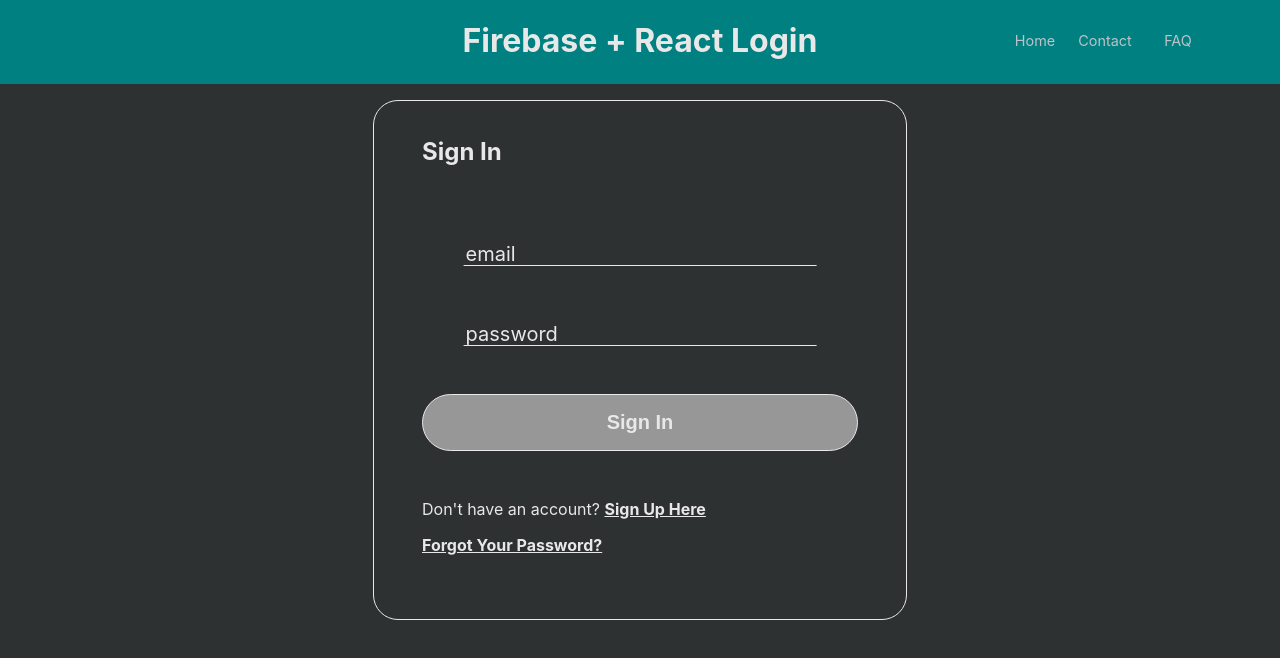
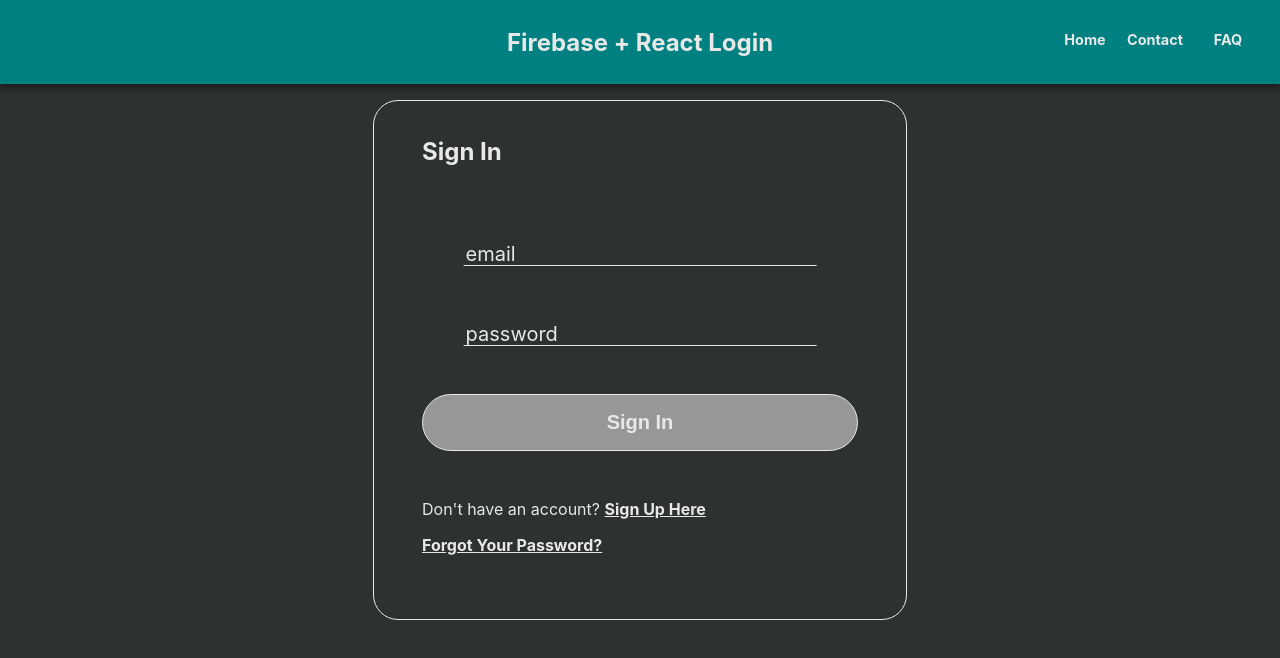
Before and after one commit to heardMan/firebase-auth-react, a React (Create React App) app: page /signin in a window 1280 px wide. Shown: the top 658 px of the page. Built offline with nearby package versions, Linux system fonts and the light colour scheme; no server answers; the database is empty.

Commit message:
added sign out button to Navigation component

```diff
--- a/src/components/Account/Account.css
+++ b/src/components/Account/Account.css
@@ -180,6 +180,7 @@
     margin-left: 15%;
     margin-right: auto;
     margin-top: -0.5rem;
+    width:70%;
 }
 
 .verified {
--- a/src/components/Account/Account.js
+++ b/src/components/Account/Account.js
@@ -213,9 +213,9 @@
 
             </div>
 
-            <div>
+            {/* <div>
                 <SignOut />
-            </div>
+            </div> */}
 
             {/* Email verification sent confirmation modal */}
             <div className={verifyModalOpen === true ? 'verifyModal open' : 'verifyModal'}>
--- a/src/components/Header/Header.css
+++ b/src/components/Header/Header.css
@@ -6,11 +6,15 @@
     background-color: #008080;
     z-index: 900;
     height: 84px;
+    box-shadow: 0px 3px 8px rgba(0, 0, 0, 0.5);
 }
 
 #header .title {
     display: flex;
     justify-content: center;
+    text-align: center;
+    font-size: 0.75rem;
+    margin: 0.75rem;
 }
 
 #spacer {
@@ -18,3 +22,12 @@
     height: 84px;
     width: 100%;
 }
+
+@media (min-width: 350px) {
+
+    #header .title {
+        font-size: 0.75rem;
+        margin: 0.75rem;
+    }
+
+}
--- a/src/components/Nav/Nav.css
+++ b/src/components/Nav/Nav.css
@@ -5,7 +5,7 @@
     width: 64px;
     height: 64px;
     border-radius: 100%;
-    border: solid #95a5a6 1px;
+    border: solid #e8e8e8 1px;
     background-color: #008080;
     box-shadow: 0px 3px 8px rgba(0, 0, 0, 0.5);
     z-index: 901;
@@ -29,26 +29,27 @@
     right: 48px;
     height: 0px;
     width: 0px;
-    color: #BDC3C7;
+    color: #e8e8e8;
     z-index: 900;
 }
 
 .menu-item {
-    position: absolute;
+    /* position: absolute;
     bottom: -49px;
-    right: -49px;
+    right: -49px; */
     text-align: center;
     text-decoration: none;
     line-height: 3.7;
     padding: 0.5rem;
     margin: 1rem;
-    height: 48px;
-    width: 48px;
-    color: #BDC3C7;
+    height: 64px;
+    width: 64px;
+    color: #e8e8e8;
     background-color: #008080;
-    font-size: small;
-    border: solid #BDC3C7 1px;
-    border-radius: 50%;
+    font-size: 1rem;
+    font-weight: 700;
+    border: solid #e8e8e8 1px;
+    border-radius: 50px;
     box-shadow: 0px 6px 5px rgba(0, 0, 0, 0.5);
     z-index: 901;
     transition: 0.5s;
@@ -61,47 +62,75 @@
     left: 50%;
     transform: translate(-50%,-50%);
     text-decoration: none;
-    color: #BDC3C7;
+    color: #e8e8e8;
 }
 
 .menu>:nth-child(1) {
+    position: absolute;
+    bottom: 30px;
+    right: -149px;
     transition-delay: 0s;
 }
 
 .menuOpen>:nth-child(1) {
     position: absolute;
-    bottom: -49px;
-    right: 100px;
+    bottom: 30px;
+    /* right: 100px; */
+    right: -55px;
     transition: 0.5s;
     transition-delay: 0s;
-    transform: scale(1.2);
+    /* transform: scale(1.2); */
 }
 
 .menu>:nth-child(2) {
+    position: absolute;
+    bottom: 110px;
+    right: -149px;
     transition-delay: 0.5s;
 }
 
 .menuOpen>:nth-child(2) {
     position: absolute;
-    bottom: 60px;
-    right: 60px;
+    bottom: 110px;
+    /* right: 100px; */
+    right: -55px;
     transition: 0.5s;
     transition-delay: 0.5s;
-    transform: scale(1.2);
+    /* transform: scale(1.2); */
 }
 
 .menu>:nth-child(3) {
+    position: absolute;
+    bottom: 190px;
+    right: -149px;
     transition-delay: 1s;
 }
 
 .menuOpen>:nth-child(3) {
     position: absolute;
-    bottom: 100px;
-    right: -49px;
+    bottom: 190px;
+    /* right: 100px; */
+    right: -55px;
     transition: 0.5s;
     transition-delay: 1s;
-    transform: scale(1.2);
+    /* transform: scale(1.2); */
+}
 
+.menu>:nth-child(4) {
+    position: absolute;
+    bottom: 295px;
+    right: -149px;
+    transition-delay: 1.5s;
+}
+
+.menuOpen>:nth-child(4) {
+    position: absolute;
+    bottom: 295px;
+    /* right: 100px; */
+    right: -30px;
+    transition: 0.5s;
+    transition-delay: 1.5s;
+    /* transform: scale(1.2); */
 }
 
 .menu-link {
@@ -120,35 +149,71 @@
         top: 0.5rem;
     }
 
-    .menu-item {
+    /* .menu-item {
         position: absolute;
         top: -15px;
         left: -49px;
+    } */
+
+    .menu>:nth-child(1) {
+        position: absolute;
+        top: 60px;
+        left: 50px;
+        transition-delay: 0s;
     }
 
     .menuOpen>:nth-child(1) {
         position: absolute;
-        top: 75px;
-        left: -49px;
+        top: 60px;
+        left: -55px;
         transition: 0.5s;
         transition-delay: 0s;
         z-index: 899;
     }
 
+    .menu>:nth-child(2) {
+        position: absolute;
+        top: 140px;
+        left: 50px;
+        transition-delay: 0.5s;
+    }
+
     .menuOpen>:nth-child(2) {
         position: absolute;
-        top: 163px;
-        left: -49px;
+        top: 140px;
+        left: -55px;
         transition: 0.5s;
         transition-delay: 0.5s;
     }
 
+    .menu>:nth-child(3) {
+        position: absolute;
+        top: 220px;
+        left: 50px;
+        transition-delay: 1s;
+    }
+
     .menuOpen>:nth-child(3) {
         position: absolute;
-        top: 250px;
-        left: -49px;
+        top: 220px;
+        left: -55px;
         transition: 0.5s;
         transition-delay: 1s;
+    }
+
+    .menu>:nth-child(4) {
+        position: absolute;
+        top: 330px;
+        left: 50px;
+        transition-delay: 1.5s;
+    }
+
+    .menuOpen>:nth-child(4) {
+        position: absolute;
+        top: 325px;
+        left: -30px;
+        transition: 0.5s;
+        transition-delay: 1.5s;
     }
 }
 
@@ -178,8 +243,8 @@
         position: absolute;
         top: 0px;
         left: -335px;
-        transition: 0.5s;
-        transition-delay: 0s;
+        /* transition: 0.5s;
+        transition-delay: 0s; */
         z-index: 899;
     }
 
@@ -187,16 +252,16 @@
         position: absolute;
         top: 0px;
         left: -195px;
-        transition: 0.5s;
-        transition-delay: 0.5s;
+        /* transition: 0.5s;
+        transition-delay: 0.5s; */
     }
 
     .menu>:nth-child(3) {
         position: absolute;
         top: 0px;
         left: -49px;
-        transition: 0.5s;
-        transition-delay: 1s;
+        /* transition: 0.5s;
+        transition-delay: 1s; */
     }
 
     .menu {
--- a/src/components/Nav/Nav.js
+++ b/src/components/Nav/Nav.js
@@ -1,5 +1,7 @@
 import React, { useEffect, useState } from 'react';
+import { useAuth } from '../../contexts/Auth.js'
 import { Link } from 'react-router-dom';
+import SignOut from '../SignOut/SignOut.js';
 
 import menuLogo from './menu-24px-light.svg'
 
@@ -7,30 +9,47 @@
 
 const Nav = () => {
 
+
+
     const [menuOpen, setMenuOpen] = useState(false);
+    const [loggedIn, setLoggedIn] = useState(false);
 
-    const toggle = ()=>{
-        if(menuOpen===false){
+    const { authUser } = useAuth();
+
+    const toggle = () => {
+        if (menuOpen === false) {
             return setMenuOpen(true);
         }
         return setMenuOpen(false);
-     }
+    }
+
+    useEffect(() => console.log(authUser.auth), [authUser])
 
     return (
         <nav id='nav'>
             <button className='fab toggle' onClick={toggle}>
                 <img alt='menu icon' className='toggle' src={menuLogo} />
             </button>
-            <div className={menuOpen===true?'menu menuOpen':'menu'}>
+            <div className={menuOpen === true ? 'menu menuOpen' : 'menu'}>
                 <div className='menu-item'>
                     <Link to='/'>Home</Link>
                 </div>
                 <div className='menu-item'>
                     <Link to='/contact'>Contact</Link>
                 </div>
+
                 <div className='menu-item'>
                     <Link to='./faq'>FAQ</Link>
                 </div>
+
+
+                {
+                    authUser.auth === undefined || authUser.auth === null?
+                        ''
+                        :
+                        <SignOut />
+
+                }
             </div>
         </nav>
     );
--- a/src/components/SignIn/SignIn.js
+++ b/src/components/SignIn/SignIn.js
@@ -66,8 +66,7 @@
 
             console.log('logging')
             try {
-                await logIn(email, password);
-                navigate('/');
+                await logIn(email, password).then(()=>navigate('/'));
 
             }
             catch (e) {
--- a/src/components/SignOut/SignOut.css
+++ b/src/components/SignOut/SignOut.css
@@ -1,18 +1,28 @@
 .signOut {
+    position: relative;
     border: solid 1px #e8e8e8;
     padding: 1rem;
     border-radius: 50px;
-    font-size: 1.25rem;
+    font-size: 0.75rem;
     background-color: transparent;
     color: #e8e8e8;
     display: block;
-    margin: 2rem auto 1rem auto;
+    /* margin: 2rem auto 1rem auto; */
     font-weight: 700;
-    width: 200px;
+    width: 64px;
+    height: 64px;
     background-color: #008080;
-    transform: scale(1.1);
     box-shadow: 0px 3px 8px rgb(0 0 0 / 50%);
 }
+
+.signOut>span{
+    position: absolute;
+    top:50%;
+    left:50%;
+    transform: translate(-50%,-50%);
+    width: 50px;
+}
+
 
 .signOut:active {
     transform: scale(1);
--- a/src/components/SignOut/SignOut.js
+++ b/src/components/SignOut/SignOut.js
@@ -11,14 +11,15 @@
     const handleLogOut = async () => {
         try {
             await logOut();
-            navigate('/signin')
+            navigate('/signin');
+
         }
         catch (e) {
             console.log(e.message)
         }
     }
 
-    return (<button className='signOut' onClick={handleLogOut}>Sign Out</button>);
+    return (<button className='signOut' onClick={handleLogOut}><span>Sign Out</span></button>);
 };
 
 export default SignOut;
--- a/src/contexts/Auth.js
+++ b/src/contexts/Auth.js
@@ -77,6 +77,7 @@
         return signInWithEmailAndPassword(AUTH, email, password);
     }
     const logOut = () => {
+        setAuthUser({})
         return signOut(AUTH);
     }
 
@@ -85,7 +86,10 @@
             const authObj = { usr };
 
             const afunc = async () => {
-                const data = await User.getUserProfile(usr.uid);
+
+                const uid = usr!==null? usr.uid : 'not logged in';
+
+                const data = await User.getUserProfile(uid);
                 //console.log(usr);
                 //console.log(data);
 
```
Also changed, not shown: 11 other files (tests, documents, lock files or other folders).
